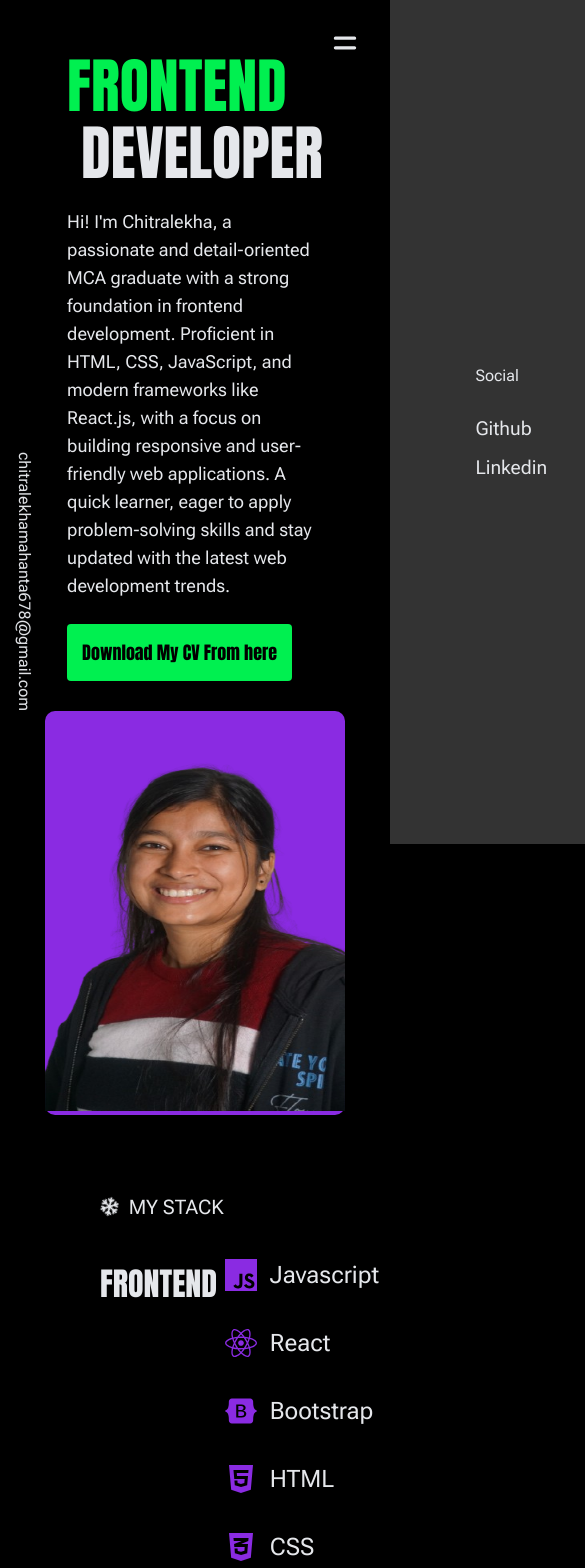
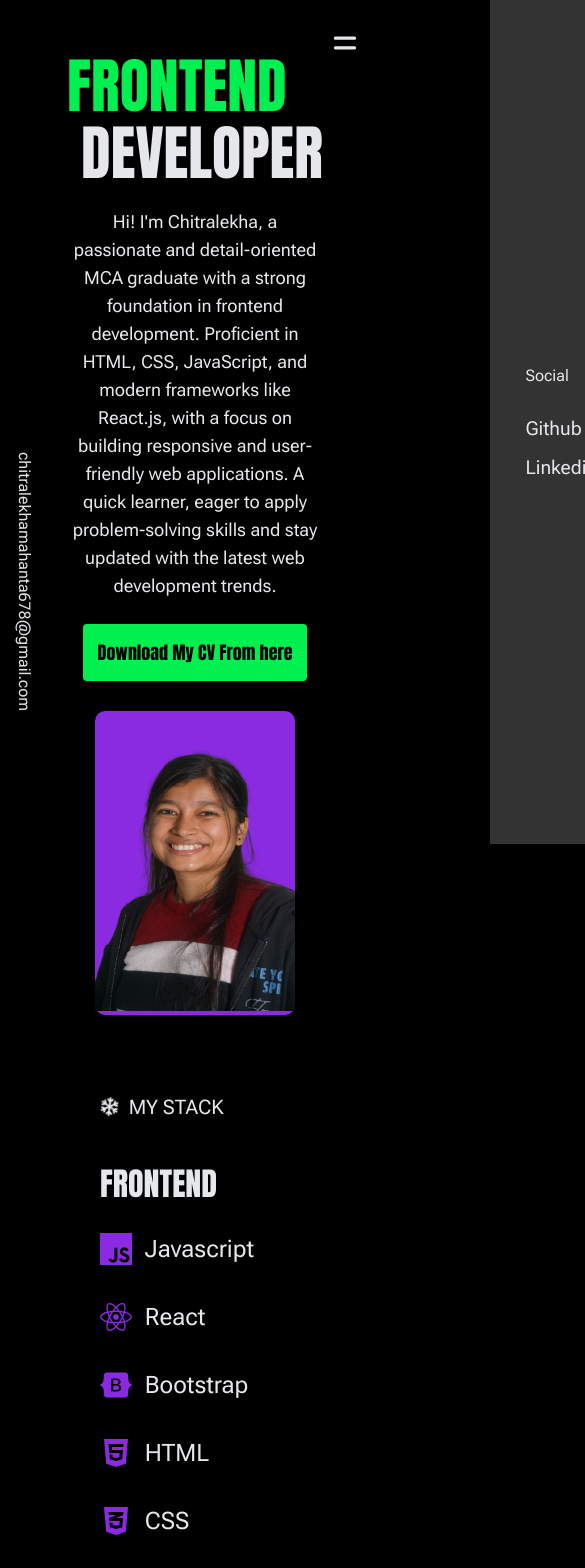
Before and after one commit to chitralekha20/portfolio-react, a React (Vite) app: page / in a window 390 px wide. Shown: the top 1568 px of the page, 585 px wide, since content can reach past the window. Built offline with nearby package versions, Linux system fonts and the light colour scheme.

Commit message:
changed some style

```diff
--- a/src/App.jsx
+++ b/src/App.jsx
@@ -8,14 +8,14 @@ import Sidebar from './Components/Sidebar'
 
 const App = () => {
   return (
-    <div>
+    <>
       <Sidebar/>
       <Profile/>
       <Skill/>
       <Experience/>
       <Footer/>
       <Mail/>
-    </div>
+    </>
   )
 }
 
--- a/src/Components/Experience.css
+++ b/src/Components/Experience.css
@@ -14,3 +14,9 @@
     font-family: "Anton", sans-serif;
     color: #e5e7eb;
 }
+
+@media screen and (max-width:500px){
+ .experience-post {
+    font-size: 2rem;
+ }
+}
--- a/src/Components/Footer.css
+++ b/src/Components/Footer.css
@@ -17,3 +17,9 @@
     text-decoration: none;
     cursor: pointer;
 }
+
+@media screen and (max-width:500px){
+    .footer-mail {
+        font-size: 0.8rem;
+    }
+}
--- a/src/Components/Profile.css
+++ b/src/Components/Profile.css
@@ -74,5 +74,18 @@ padding: 40px 100px;
 }
 
 @media screen and (max-width:500px) {
+    .imgone > img{
+        width: 200px;
+        height: 300px;
+    }
 
+    .Secondone {
+        text-align: center;
+    }
+
+    .cv-phone {
+        display: flex;
+        justify-content: center;
+        text-decoration: none;
+    }
 }
--- a/src/Components/Profile.jsx
+++ b/src/Components/Profile.jsx
@@ -17,7 +17,7 @@ const Profile = () => {
           with a focus on building responsive and user-friendly web applications.
           A quick learner, eager to apply problem-solving skills and stay updated with the latest web development trends.
         </p>
-        <a href={resume} target='_blank'>
+        <a href={resume} target='_blank' className='cv-phone'>
         <button className='Thirdone'>
           Download My CV From here
         </button>
--- a/src/Components/Sidebar.css
+++ b/src/Components/Sidebar.css
@@ -56,3 +56,9 @@
     color: #e5e7eb;
     font-size: 1rem;
 }
+
+@media screen and (max-width:500px) {
+  .sidebar-menu{
+    width: 300px;
+  }
+}
--- a/src/Components/Skill.css
+++ b/src/Components/Skill.css
@@ -76,3 +76,11 @@
     align-items: center;
     gap: 0.8rem;
 }
+
+@media screen and (max-width:500px){
+  .first-stack-container {
+    display: grid;
+    grid-template-columns: none;
+    gap: 25px;
+}
+}
```
